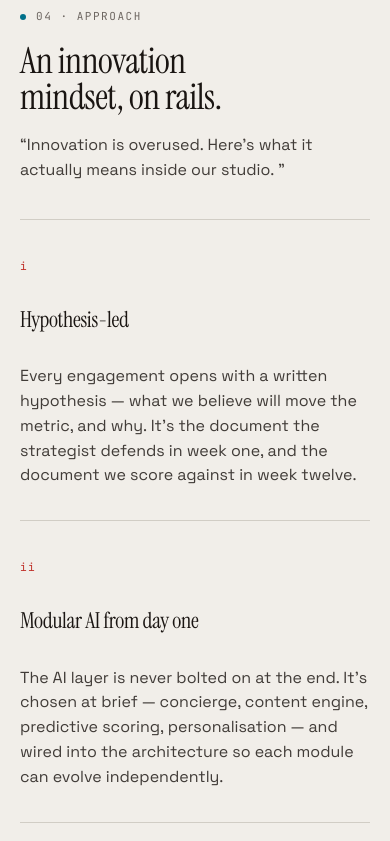
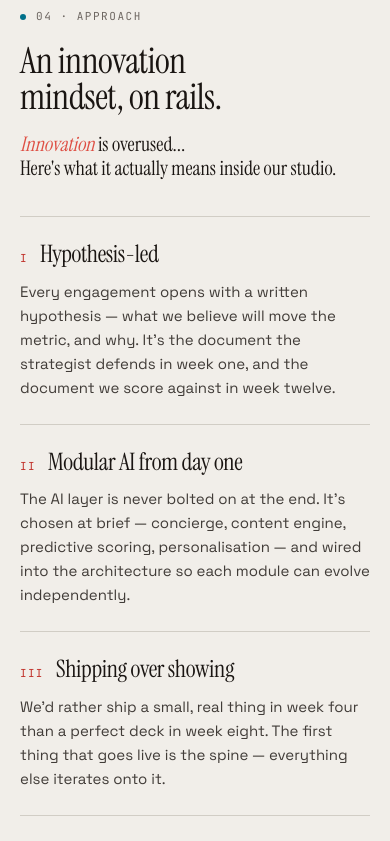
Before and after one commit to Dbrowne14/Default_Social_AI, a Next.js app: page /about in a window 390 px wide. Shown: the part 3420-4261 px from the top of the page. Built offline with nearby package versions, Linux system fonts and the light colour scheme.

Commit message:
About approach modified for responsive devices

```diff
--- a/components/about/AboutApproach.tsx
+++ b/components/about/AboutApproach.tsx
@@ -44,10 +44,24 @@ function AboutApproach() {
               mindset, on rails.
             </h2>
           </div>
-          <p className="meta">
-            &ldquo;Innovation is overused. Here&apos;s what it actually means inside our
-            studio. &rdquo;
-          </p>
+
+          <div className="relative w-fit max-w-[42ch] 720:py-5 720:border-y border-line">
+            <p className="font-serif text-[clamp(20px,3vw,32px)] leading-[1.18]">
+              <span className="italic text-accent">Innovation</span> is
+              overused...
+              <br />
+              Here&apos;s what it actually means inside our studio.
+            </p>
+
+            <div
+              aria-hidden="true"
+              className="hidden 720:absolute top-0 right-0 h-px w-20 bg-accent"
+            />
+            <div
+              aria-hidden="true"
+              className="hidden 720:absolute bottom-0 left-0 h-px w-20 bg-accent"
+            />
+          </div>
         </div>
 
         <div className="flex flex-col">
@@ -55,15 +69,21 @@ function AboutApproach() {
             return (
               <div
                 key={approach.id}
-                className="grid grid-cols-1 720:grid-cols-[60px_1fr_1.5fr] gap-8 items-start py-8 border-t border-line"
+                className="border-t border-line py-6 md:py-8 flex flex-col gap-3 720:grid 720:grid-cols-[56px_0.8fr_1.5fr] 720:gap-8 720:items-start"
               >
-                <span className="font-mono text-[11px] text-accent-deep tracking-[0.12em]  pt-1.5">
-                  {approach.id}
-                </span>
-                <h3 className="font-serif text-[clamp(22px,2.4vw,32px)]">
-                  {approach.title}
-                </h3>
-                <p className="text-cream-2">{approach.description}</p>
+                <div className="flex items-baseline gap-3 720:contents">
+                  <span className="font-mono text-[11px] text-accent-deep tracking-[0.12em] uppercase 720:pt-1.5">
+                    {approach.id}
+                  </span>
+
+                  <h3 className="font-serif text-[clamp(24px,6vw,32px)] leading-[1.1]">
+                    {approach.title}
+                  </h3>
+                </div>
+
+                <p className="text-cream-2 text-[15px] md:text-base leading-[1.6] max-w-[62ch] 720:max-w-none">
+                  {approach.description}
+                </p>
               </div>
             );
           })}
```
